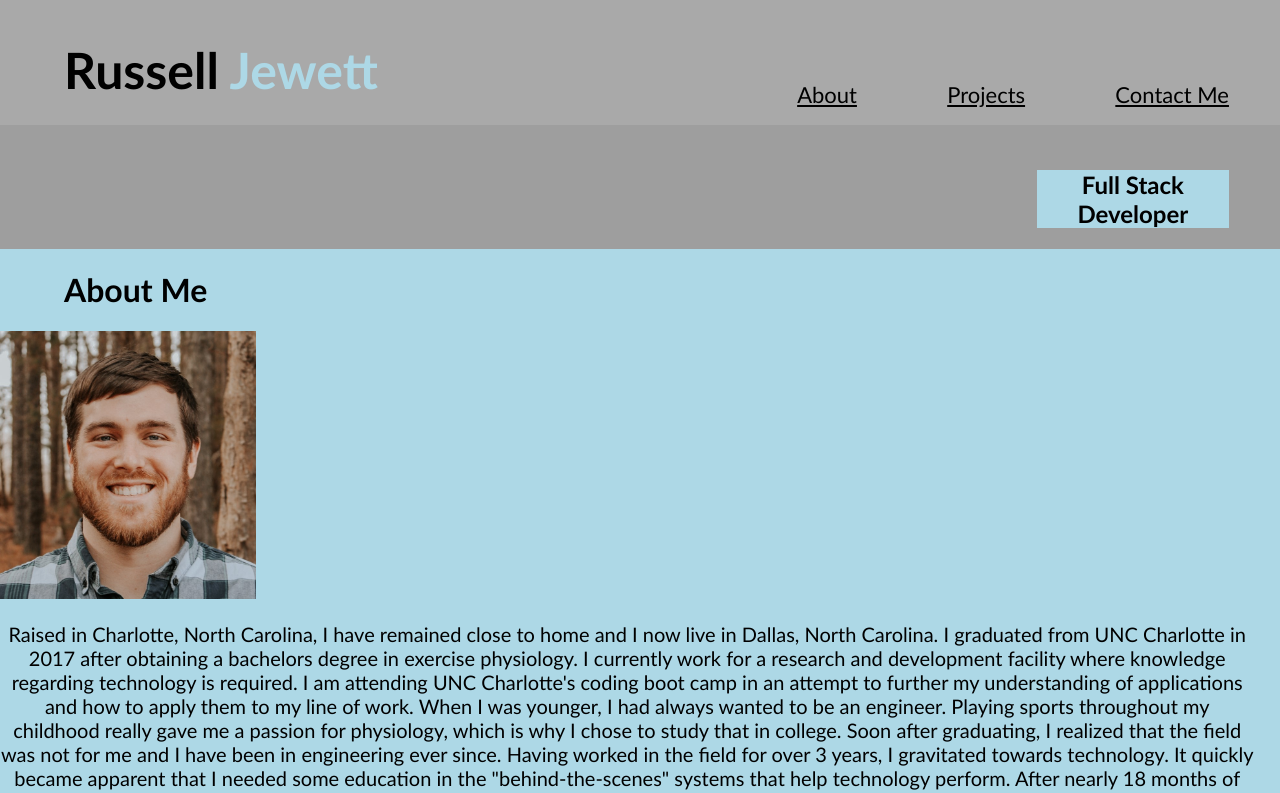
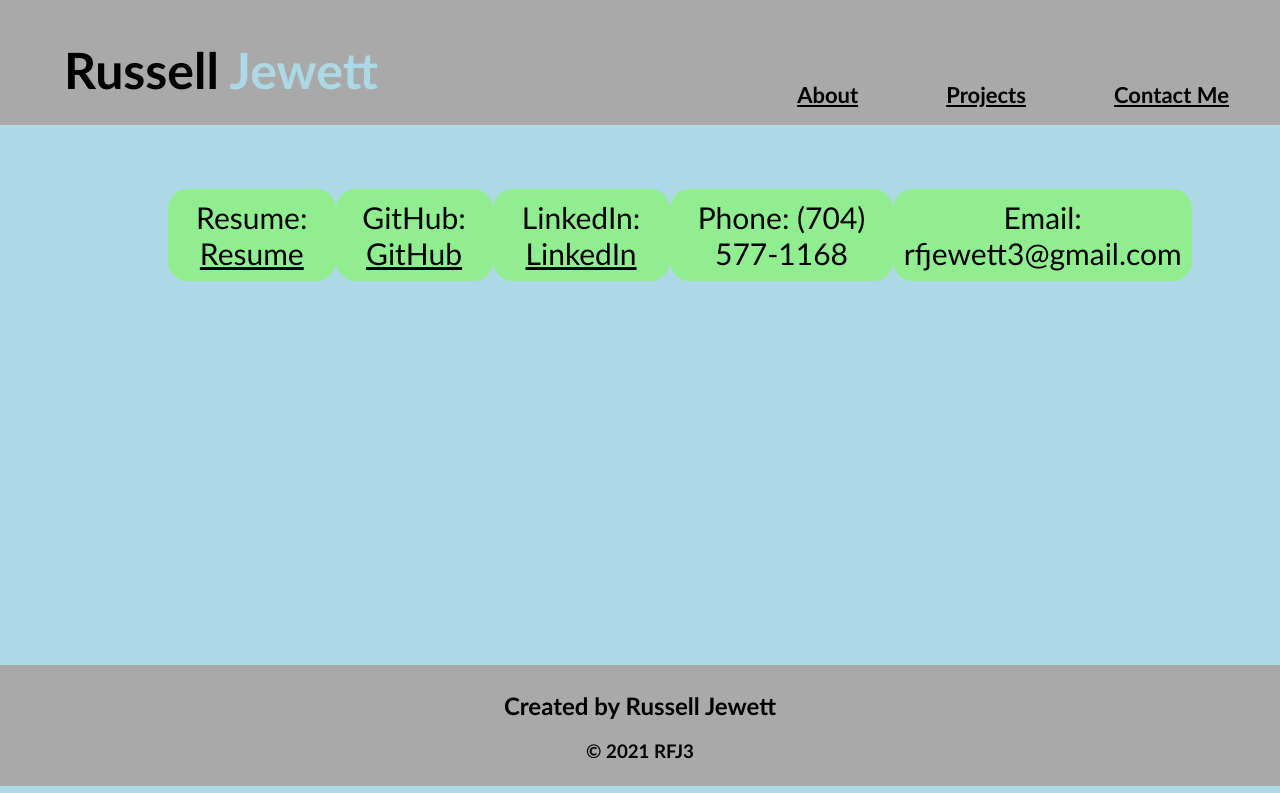
Before and after one commit to treyjewett/React-Portfolio, a React (Create React App) app: page /#/contact in a window 1280 px wide. Before the commit this address led to /#/. Shown: the top 793 px of the page. Built offline with nearby package versions, Linux system fonts and the light colour scheme.

Commit message:
adds styling to contact page as well as about page

```diff
--- a/src/Components/Navbar/index.js
+++ b/src/Components/Navbar/index.js
@@ -8,21 +8,21 @@ function Navbar() {
         <ul>
           <li>
             <Link to="/">
-              About
+              <strong>About</strong>
           </Link>
           </li>
           <li>
             <Link
               to="/projects"
             >
-              Projects
+              <strong>Projects</strong>
             </Link>
           </li>
           <li>
             <Link
               to="/contact"
             >
-              Contact Me
+              <strong>Contact Me</strong>
             </Link>
           </li>
         </ul>
--- a/src/Pages/About/index.js
+++ b/src/Pages/About/index.js
@@ -9,8 +9,9 @@ function About() {
       <Header />
       <Subheader />
       <h1 className="about">About Me</h1>
-      <img id="profile" src="assets/img/Profile.jpg" alt="Myself currently" />
-      <p id="blurb">Raised in Charlotte, North Carolina, I have remained close to home and I now live in Dallas, North Carolina.
+      <div className="aboutContainer">
+        <img id="profile" src="assets/img/Profile.jpg" alt="Myself currently" />
+        <p id="blurb">Raised in Charlotte, North Carolina, I have remained close to home and I now live in Dallas, North Carolina.
         I graduated from UNC Charlotte in 2017 after obtaining a bachelors degree in exercise physiology.
         I currently work for a research and development facility where knowledge regarding technology is required.
         I am attending UNC Charlotte's coding boot camp in an attempt to further my understanding of applications and how to apply them to my line of work.
@@ -21,7 +22,8 @@ function About() {
         It quickly became apparent that I needed some education in the "behind-the-scenes" systems that help technology perform.
         After nearly 18 months of teaching myself Python, I realized that I needed a strong foundation in order to build my education efficiently.
         After the bootcamp, I want to utilize my education to advance machine learning and other AI applications.</p>
-        <Footer />
+      </div>
+      <Footer />
     </div>
   )
 }
--- a/src/index.css
+++ b/src/index.css
@@ -73,19 +73,29 @@ body {
   background-color: lightblue;
 }
 
+.aboutContainer {
+  display: flex;
+  flex-wrap: nowrap;
+}
+
 .about {
   padding-left: 5%;
+  text-align: center;
+  font-size: 50px;
 }
 
 #profile {
   width: 20%;
   height: 15%;
-  margin-right: 2%;
+  margin-bottom: 5%;
+  margin-left: 2%;
+  margin-right: 1.5%;
 }
 
 #blurb {
+  margin-top: 2%;
   margin-right: 2%;
-  font-size: 20px;
+  font-size: 27px;
   text-align: center;
 }
 
@@ -204,8 +214,23 @@ body {
   border: 5px solid darkgrey;
 }
 
+.contactList {
+  display: flex;
+  flex-wrap: nowrap;
+  text-align: center;
+  width: 80%;
+  margin-left: 10%;
+  justify-content: space-between;
+  margin-top: 5%;
+  margin-bottom: 30%;
+}
+
 .contactList li {
   display: block;
+  font-size: 30px;
+  background-color: lightgreen;
+  padding: 1%;
+  border-radius: 20px;
 }
 
 .contactList li a {
@@ -213,5 +238,5 @@ body {
 }
 
 .contactList a:hover {
-  color: lightblue;
+  color: grey;
 }
```
